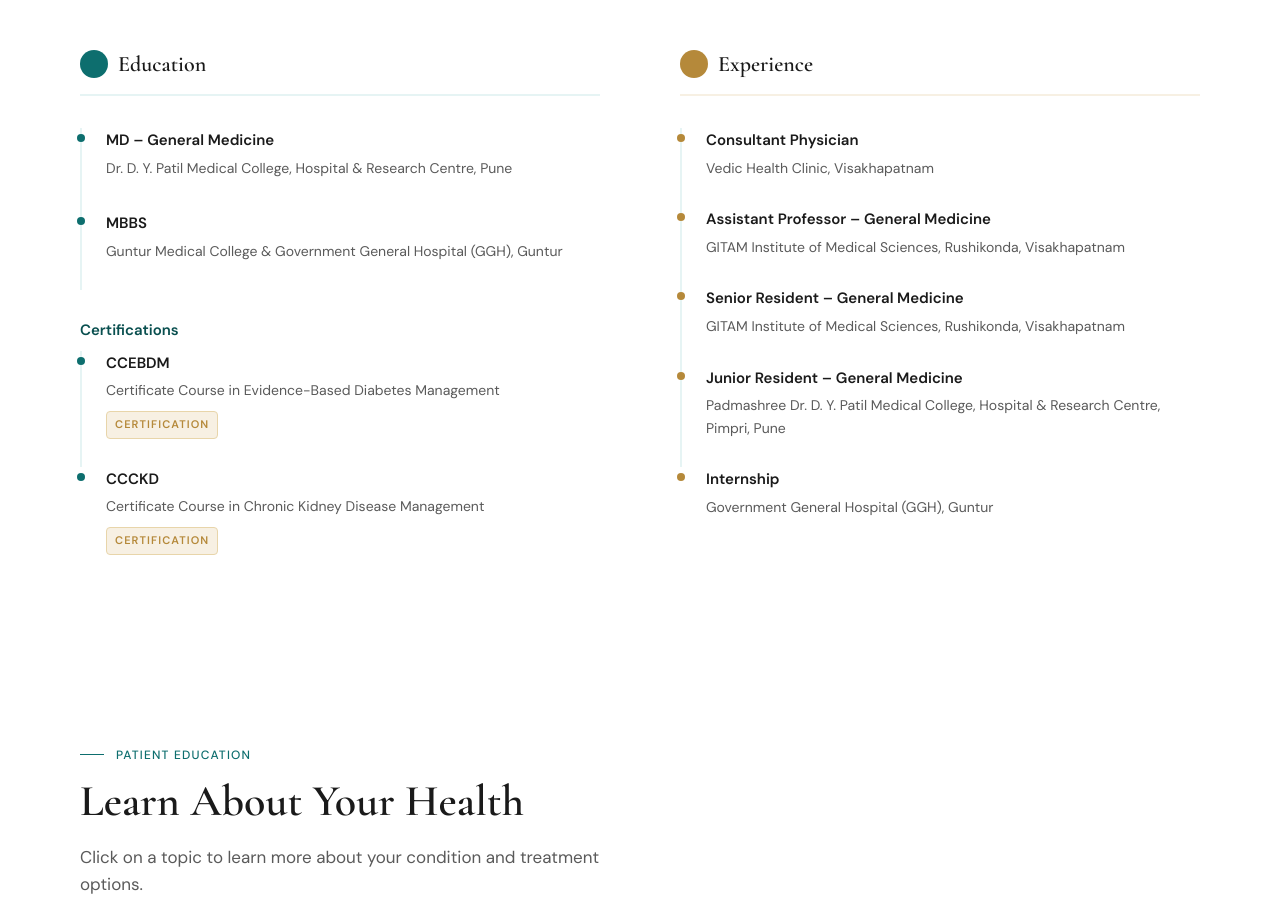
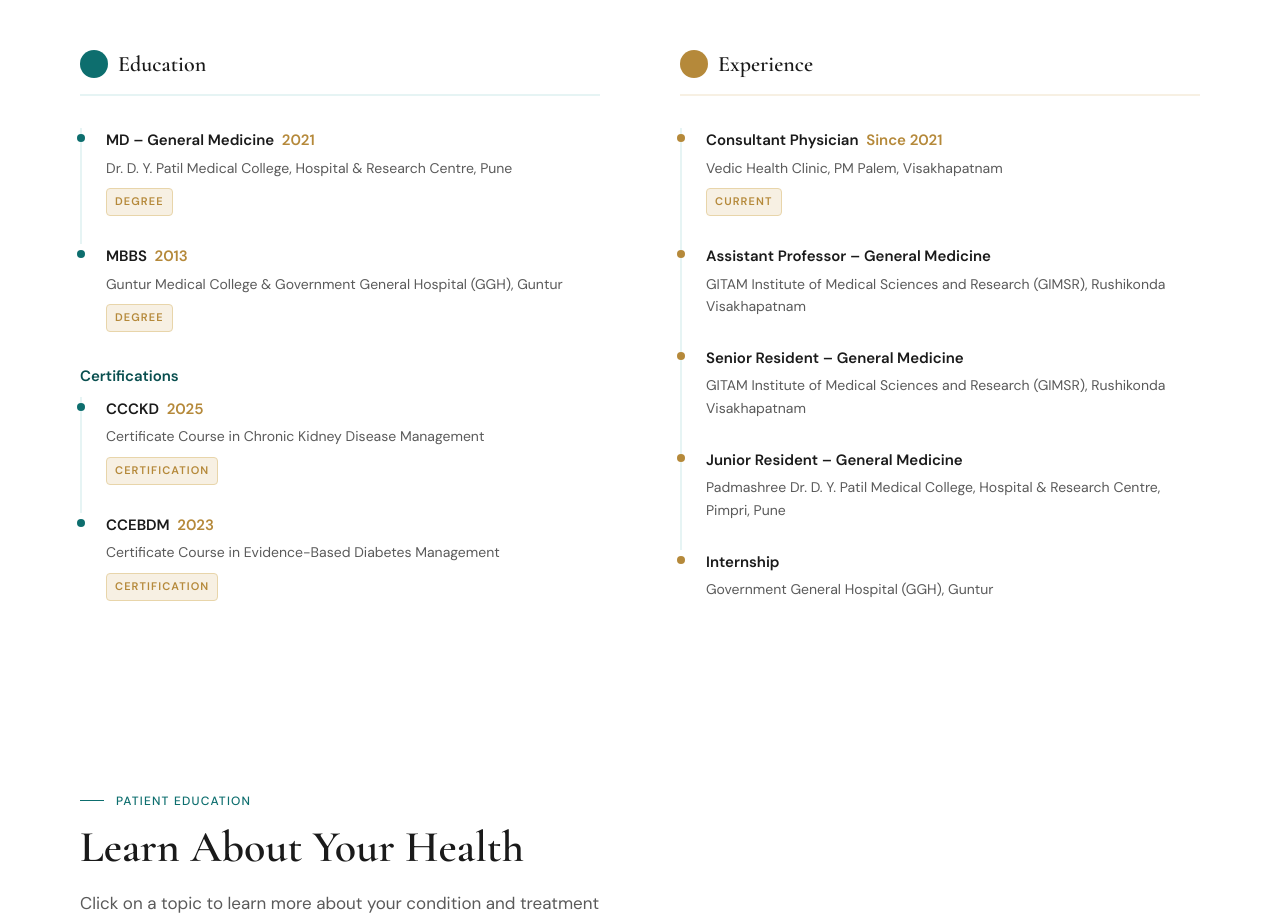
Before and after one commit to kakunuriMahesh/VHC-DR, a React (Vite) app: page / in a window 1280 px wide. Shown: the part 4390-5313 px from the top of the page. Built offline with nearby package versions, Linux system fonts and the light colour scheme.

Commit message:
updated the education section

```diff
--- a/src/App.tsx
+++ b/src/App.tsx
@@ -384,31 +384,33 @@ function MainApp() {
 
               <div className="relative pl-6 pb-7 border-l-2 border-[#e6f4f4]">
                 <div className="absolute w-2 h-2 bg-[#0d6e6e] rounded-full -left-[5px] top-1.5"></div>
-                <div className="text-[14px] md:text-[15px] font-semibold text-[#1a1a1a] mb-1">MD – General Medicine</div>
-                <div className="text-[13px] md:text-[14px] text-[#5a5a5a] mb-1">Dr. D. Y. Patil Medical College, Hospital & Research Centre, Pune</div>
+                <div className="text-[14px] md:text-[15px] font-semibold text-[#1a1a1a] mb-1">MD – General Medicine <span className="text-[#b5893a] font-semibold ml-1">2021</span></div>
+                <div className="text-[13px] md:text-[14px] text-[#5a5a5a] mb-2">Dr. D. Y. Patil Medical College, Hospital & Research Centre, Pune</div>
+                <span className="inline-block text-[10px] md:text-[11px] font-semibold uppercase tracking-widest bg-[#f7f0e3] text-[#b5893a] border border-[#e8d5aa] px-2 py-1 rounded">Degree</span>
               </div>
 
-              <div className="relative pl-6 pb-7 border-l-2 border-[#e6f4f4]">
+              <div className="relative pl-6 border-l-2 border-transparent">
                 <div className="absolute w-2 h-2 bg-[#0d6e6e] rounded-full -left-[5px] top-1.5"></div>
-                <div className="text-[14px] md:text-[15px] font-semibold text-[#1a1a1a] mb-1">MBBS</div>
-                <div className="text-[13px] md:text-[14px] text-[#5a5a5a]">Guntur Medical College & Government General Hospital (GGH), Guntur</div>
+                <div className="text-[14px] md:text-[15px] font-semibold text-[#1a1a1a] mb-1">MBBS <span className="text-[#b5893a] font-semibold ml-1">2013</span></div>
+                <div className="text-[13px] md:text-[14px] text-[#5a5a5a] mb-2">Guntur Medical College & Government General Hospital (GGH), Guntur</div>
+                <span className="inline-block text-[10px] md:text-[11px] font-semibold uppercase tracking-widest bg-[#f7f0e3] text-[#b5893a] border border-[#e8d5aa] px-2 py-1 rounded">Degree</span>
               </div>
 
-              <div className="mt-7 mb-2">
+              <div className="mt-8 mb-2">
                 <div className="text-[14px] md:text-[15px] font-semibold text-[#094f4f]">Certifications</div>
               </div>
 
               <div className="relative pl-6 pb-7 border-l-2 border-[#e6f4f4]">
                 <div className="absolute w-2 h-2 bg-[#0d6e6e] rounded-full -left-[5px] top-1.5"></div>
-                <div className="text-[14px] md:text-[15px] font-semibold text-[#1a1a1a] mb-1">CCEBDM</div>
-                <div className="text-[13px] md:text-[14px] text-[#5a5a5a] mb-2">Certificate Course in Evidence-Based Diabetes Management</div>
+                <div className="text-[14px] md:text-[15px] font-semibold text-[#1a1a1a] mb-1">CCCKD <span className="text-[#b5893a] font-semibold ml-1">2025</span></div>
+                <div className="text-[13px] md:text-[14px] text-[#5a5a5a] mb-2">Certificate Course in Chronic Kidney Disease Management</div>
                 <span className="inline-block text-[10px] md:text-[11px] font-semibold uppercase tracking-widest bg-[#f7f0e3] text-[#b5893a] border border-[#e8d5aa] px-2 py-1 rounded">Certification</span>
               </div>
 
               <div className="relative pl-6 border-l-2 border-transparent">
                 <div className="absolute w-2 h-2 bg-[#0d6e6e] rounded-full -left-[5px] top-1.5"></div>
-                <div className="text-[14px] md:text-[15px] font-semibold text-[#1a1a1a] mb-1">CCCKD</div>
-                <div className="text-[13px] md:text-[14px] text-[#5a5a5a] mb-2">Certificate Course in Chronic Kidney Disease Management</div>
+                <div className="text-[14px] md:text-[15px] font-semibold text-[#1a1a1a] mb-1">CCEBDM <span className="text-[#b5893a] font-semibold ml-1">2023</span></div>
+                <div className="text-[13px] md:text-[14px] text-[#5a5a5a] mb-2">Certificate Course in Evidence-Based Diabetes Management</div>
                 <span className="inline-block text-[10px] md:text-[11px] font-semibold uppercase tracking-widest bg-[#f7f0e3] text-[#b5893a] border border-[#e8d5aa] px-2 py-1 rounded">Certification</span>
               </div>
             </div>
@@ -422,20 +424,21 @@ function MainApp() {
 
               <div className="relative pl-6 pb-7 border-l-2 border-[#e6f4f4]">
                 <div className="absolute w-2 h-2 bg-[#b5893a] rounded-full -left-[5px] top-1.5"></div>
-                <div className="text-[14px] md:text-[15px] font-semibold text-[#1a1a1a] mb-1">Consultant Physician</div>
-                <div className="text-[13px] md:text-[14px] text-[#5a5a5a]">Vedic Health Clinic, Visakhapatnam</div>
+                <div className="text-[14px] md:text-[15px] font-semibold text-[#1a1a1a] mb-1">Consultant Physician <span className="text-[#b5893a] font-semibold ml-1">Since 2021</span></div>
+                <div className="text-[13px] md:text-[14px] text-[#5a5a5a] mb-2">Vedic Health Clinic, PM Palem, Visakhapatnam</div>
+                <span className="inline-block text-[10px] md:text-[11px] font-semibold uppercase tracking-widest bg-[#f7f0e3] text-[#b5893a] border border-[#e8d5aa] px-2 py-1 rounded">Current</span>
               </div>
 
               <div className="relative pl-6 pb-7 border-l-2 border-[#e6f4f4]">
                 <div className="absolute w-2 h-2 bg-[#b5893a] rounded-full -left-[5px] top-1.5"></div>
                 <div className="text-[14px] md:text-[15px] font-semibold text-[#1a1a1a] mb-1">Assistant Professor – General Medicine</div>
-                <div className="text-[13px] md:text-[14px] text-[#5a5a5a]">GITAM Institute of Medical Sciences, Rushikonda, Visakhapatnam</div>
+                <div className="text-[13px] md:text-[14px] text-[#5a5a5a]">GITAM Institute of Medical Sciences and Research (GIMSR), Rushikonda Visakhapatnam</div>
               </div>
 
               <div className="relative pl-6 pb-7 border-l-2 border-[#e6f4f4]">
                 <div className="absolute w-2 h-2 bg-[#b5893a] rounded-full -left-[5px] top-1.5"></div>
                 <div className="text-[14px] md:text-[15px] font-semibold text-[#1a1a1a] mb-1">Senior Resident – General Medicine</div>
-                <div className="text-[13px] md:text-[14px] text-[#5a5a5a]">GITAM Institute of Medical Sciences, Rushikonda, Visakhapatnam</div>
+                <div className="text-[13px] md:text-[14px] text-[#5a5a5a]">GITAM Institute of Medical Sciences and Research (GIMSR), Rushikonda Visakhapatnam</div>
               </div>
 
               <div className="relative pl-6 pb-7 border-l-2 border-[#e6f4f4]">
```
